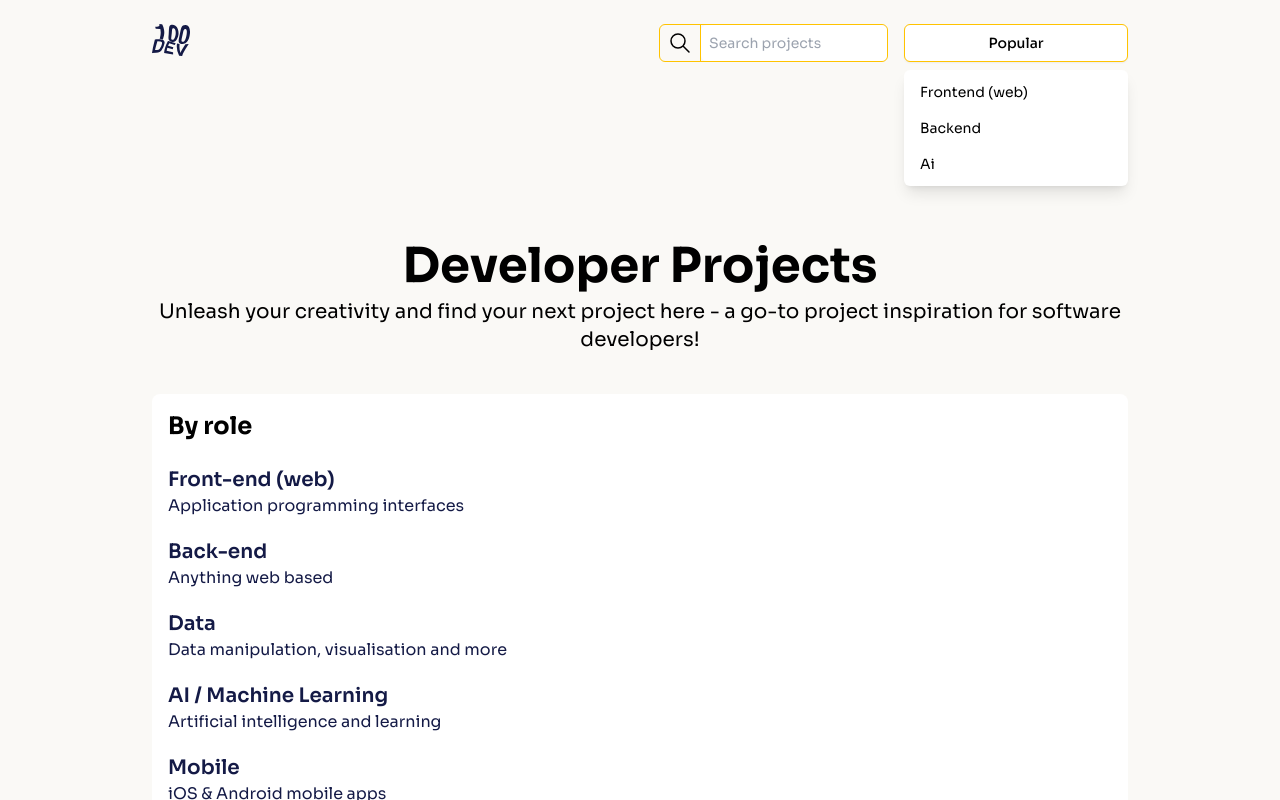
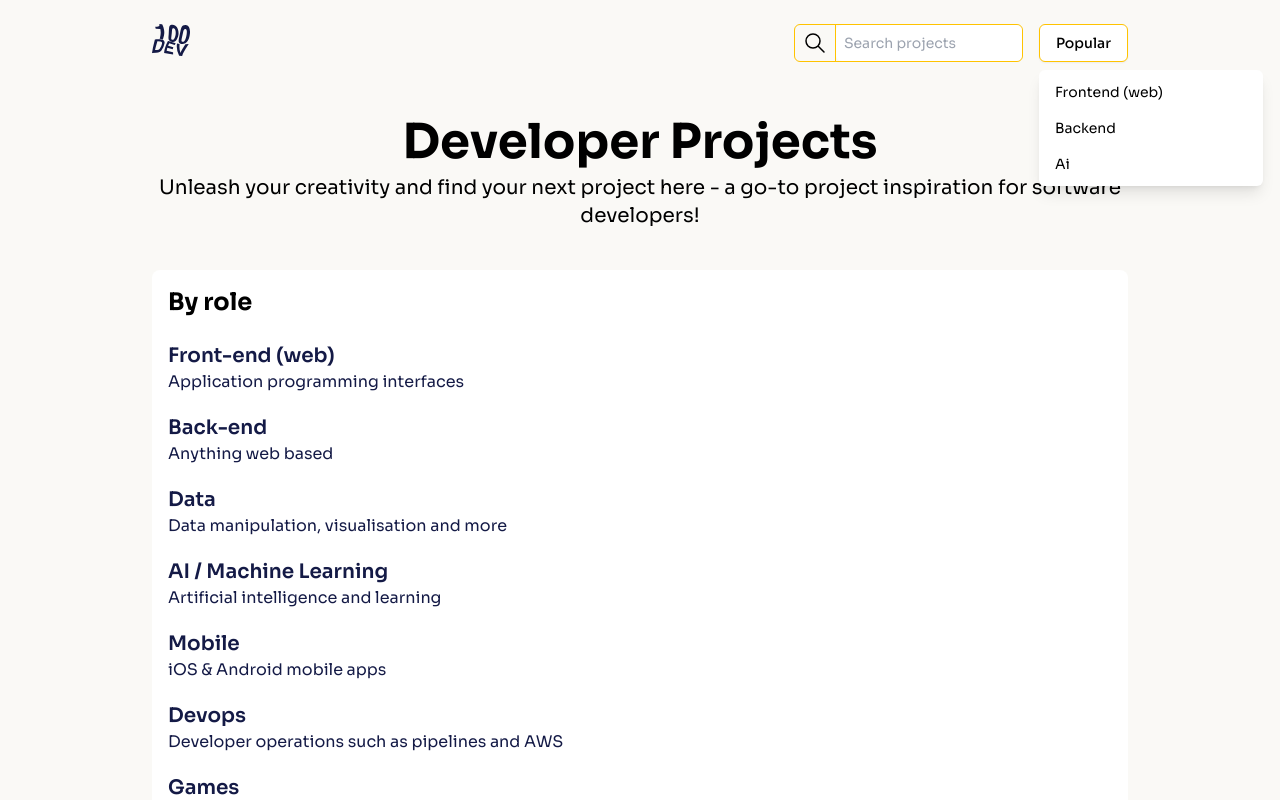
Before and after one commit to CharlieSay/100-projects-web, a Next.js app: page / in a window 1280 px wide. Both pictures are taken after a click on the button "Popular". Shown: the top 800 px of the page. Built offline with nearby package versions, Linux system fonts and the light colour scheme.

Commit message:
:bug: 13 routing is different, and broke cards - fixed

```diff
--- a/src/components/collection-group.tsx
+++ b/src/components/collection-group.tsx
@@ -16,7 +16,7 @@ export const CollectionGroup = (props: CollectionProps) => {
                 {capitalize(getSynonym(slug.title))}
               </h1>
             )}
-            <ul className="grid auto-rows-max grid-cols-1 gap-2 md:grid-cols-2 lg:grid-cols-3">
+            <ul className="grid auto-rows-max grid-cols-1 gap-2 md:grid-cols-3">
               {slug.slugs.map((subSlug) => (
                 <ProjectCard
                   title={subSlug.title}
--- a/src/components/molecule/dropdown-menu.tsx
+++ b/src/components/molecule/dropdown-menu.tsx
@@ -22,7 +22,7 @@ export const DropDownMenu = () => {
 
       {isDropdownOpen && (
         <div
-          className="right-0 z-10 mt-2 w-56 origin-top-right rounded-md bg-primary-white shadow-lg ring-primary-highlight ring-opacity-5 focus:outline-none"
+          className="absolute right-auto z-10 mt-2 w-56 origin-top-right rounded-md bg-primary-white shadow-lg ring-primary-highlight ring-opacity-5 focus:outline-none"
           role="menu"
         >
           <div className="py-1" role="none">
--- a/src/components/organism/project-card.tsx
+++ b/src/components/organism/project-card.tsx
@@ -15,8 +15,8 @@ export const ProjectCard = (props: ProjectSlug) => {
       href={`/projects/[collection]/[projectSlug]`}
       as={`/projects/${collection}/${projectLocation}`}
       key={title}
+      className="bg-primary-white border-solid border-primary-highlight border-[1px] p-6 rounded-lg shadow-xs transition-all hover:bg-primary-background hover:shadow-lg hover:cursor-pointer flex flex-col basis-auto"
     >
-      <div className="bg-primary-white border-solid border-primary-highlight border-[1px] p-6 rounded-lg shadow-xs transition-all hover:bg-primary-background  hover:shadow-lg hover:cursor-pointer flex flex-col basis-auto">
       <span className="text-sm text-primary-highlight font-semibold">
         {capitalize(expertise)}
       </span>
@@ -34,7 +34,6 @@ export const ProjectCard = (props: ProjectSlug) => {
           ))}
         </div>
       </div>
-      </div>
     </Link>
   );
 };
```
Lines whose indentation alone changed are shown as unchanged.
